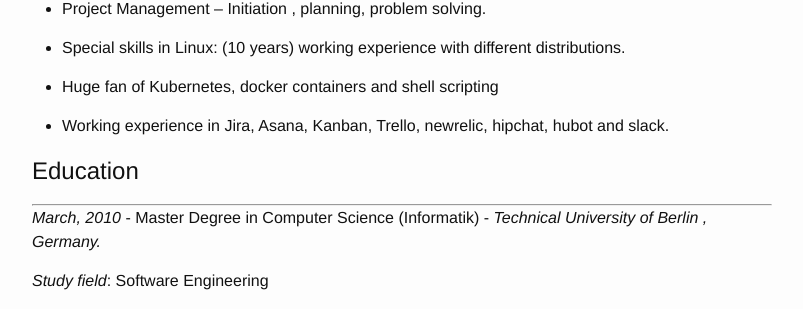
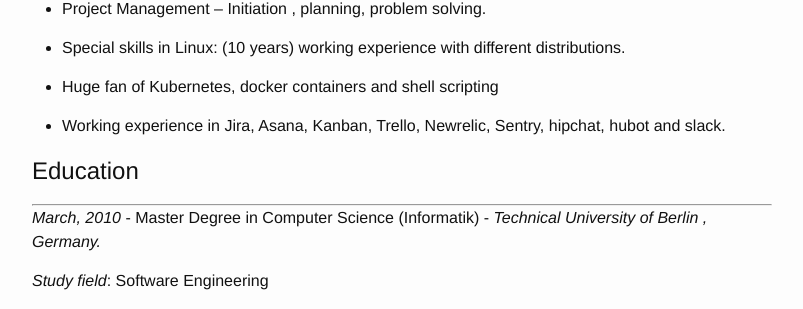
Before and after one commit to tokhi/tokhi.github.io, a Jekyll site: the page built from 2014-10-16-resume.markdown, in a window 1280 px wide and 900 px high, scrolled down 755 px. Shown: the part 143-452 px from the top of the window, without its empty margins (238-1041 px from the left). Built offline with Jekyll 4.4.1, drawn with Linux system fonts in a browser that asks for light colours; nearby versions of some CDN libraries.

Commit message:
Update 2014-10-16-resume.markdown

```diff
--- a/2014-10-16-resume.markdown
+++ b/2014-10-16-resume.markdown
@@ -50,7 +50,7 @@
 
 * Huge fan of Kubernetes, docker containers and shell scripting
 
-* Working experience in Jira, Asana, Kanban, Trello, newrelic, hipchat, hubot and slack.
+* Working experience in Jira, Asana, Kanban, Trello, Newrelic, Sentry, hipchat, hubot and slack.
 
 
 # Education
```
